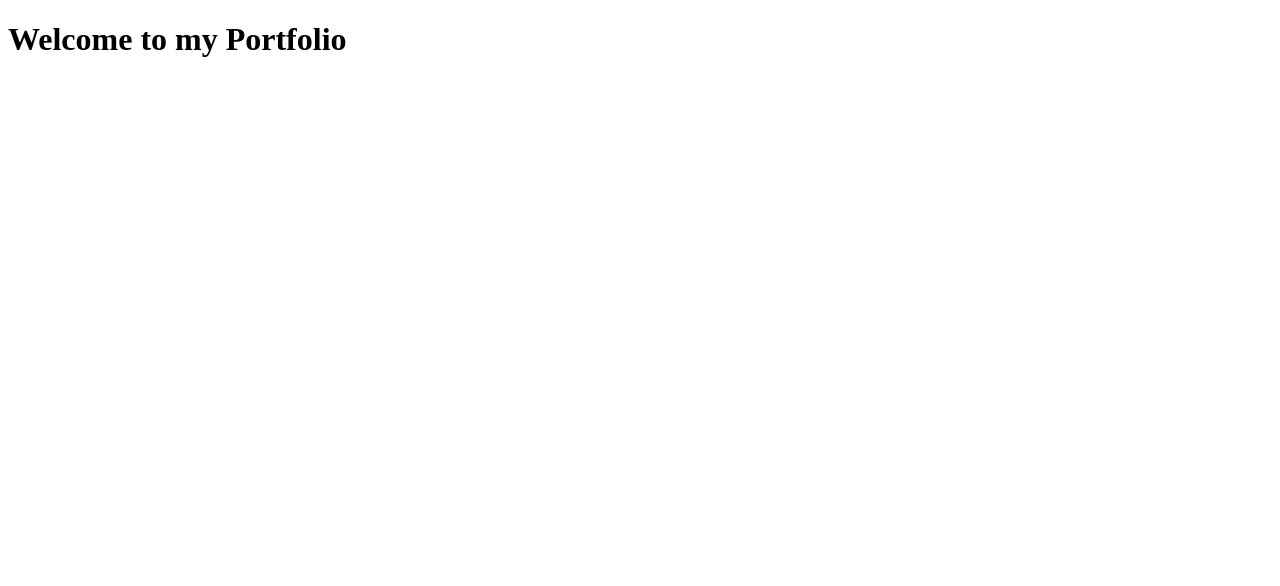
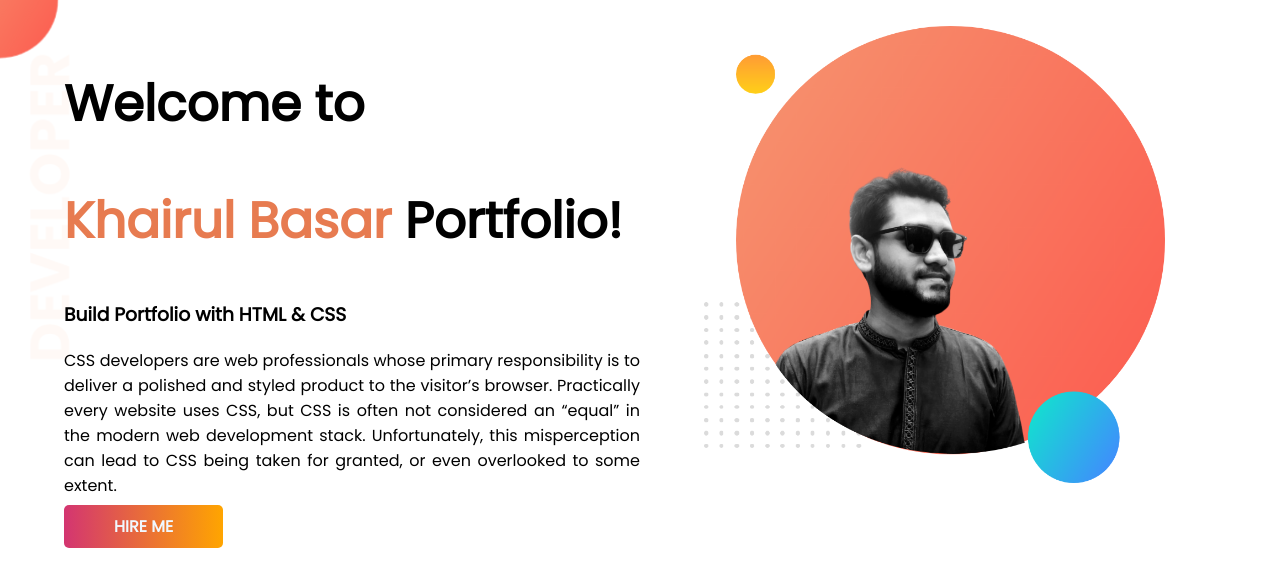
Before and after one commit to Khairul-Basar/my-basic-portfolio, a plain HTML site: page index.html in a window 1280 px wide. Drawn offline with Linux system fonts and the light colour scheme.

Commit message:
portfolio first section done

```diff
--- a/index.html
+++ b/index.html
@@ -5,12 +5,34 @@
   <meta charset="UTF-8">
   <meta name="viewport" content="width=device-width, initial-scale=1.0">
   <meta http-equiv="X-UA-Compatible" content="ie=edge">
-  <title>Portfolio</title>
+  <title>Khairul Portfolio</title>
+  <link rel="preconnect" href="https://fonts.googleapis.com">
+  <link rel="preconnect" href="https://fonts.gstatic.com" crossorigin>
+  <link href="https://fonts.googleapis.com/css2?family=Poppins&display=swap" rel="stylesheet">
   <link rel="stylesheet" href="style.css">
 </head>
 
 <body>
-  <h1>Welcome to my Portfolio</h1>
+  <section class="top-banner">
+    <div class="half-width">
+      <h1>Welcome to</h1>
+      <h1><span class="name-color">Khairul Basar</span> Portfolio!</h1>
+      <h3>Build Portfolio with HTML & CSS</h3>
+      <p>
+        CSS developers are web professionals whose primary responsibility is to deliver a polished and styled product to
+        the visitor’s browser. Practically every website uses CSS, but CSS is often not considered an “equal” in the
+        modern
+        web development stack. Unfortunately, this misperception can lead to CSS being taken for granted, or even
+        overlooked
+        to some extent.
+      </p>
+      <a class="hire-link" href="https://www.linkedin.com/in/khairul-basar-b10831190/">HIRE ME</a>
+    </div>
+    <div class="half-width">
+      <img src="img/rm-bg-3.png" alt="portfolio-profile">
+    </div>
+  </section>
+
 </body>
 
 </html>
--- a/style.css
+++ b/style.css
@@ -0,0 +1,43 @@
+body{
+  font-family: 'Poppins', sans-serif;
+  margin: 0;
+}
+
+h1{
+  font-size: 50px;
+}
+
+.name-color{
+  color: rgb(231, 123, 80);
+}
+
+section{
+  display: flex;
+}
+
+.half-width{
+  width: 50%;
+  padding: 2% 0 0 5%;
+}
+
+.half-width p{
+  text-align: justify;
+}
+
+.half-width img{
+  width: 80%;
+}
+
+.hire-link{
+  text-decoration: none;
+  color: aliceblue;
+  background-image: linear-gradient(to right, rgb(211, 53, 113), orange);
+  padding: 10px 50px;
+  font-weight: 700;
+  border-radius: 5px;
+}
+
+.top-banner{
+  background-image: url(img/top-banner.png);
+  background-repeat: no-repeat;
+}
```
Also changed, not shown: img/dream-bg.png (added), img/exp-bg.png (added), img/my-bg.png (added), img/my-bg2.png (added), img/rm-bg-1.png (added), img/rm-bg-2.png (added), img/rm-bg-3.png (added), img/rm-bg-4.png (added), img/top-banner.png (added), my-photo/Khairul_3.png (added), my-photo/Khairul_4.png (added), my-photo/khairul_1.png (added), my-photo/khairul_2.png (added), my-photo/khairul_5.png (added).
